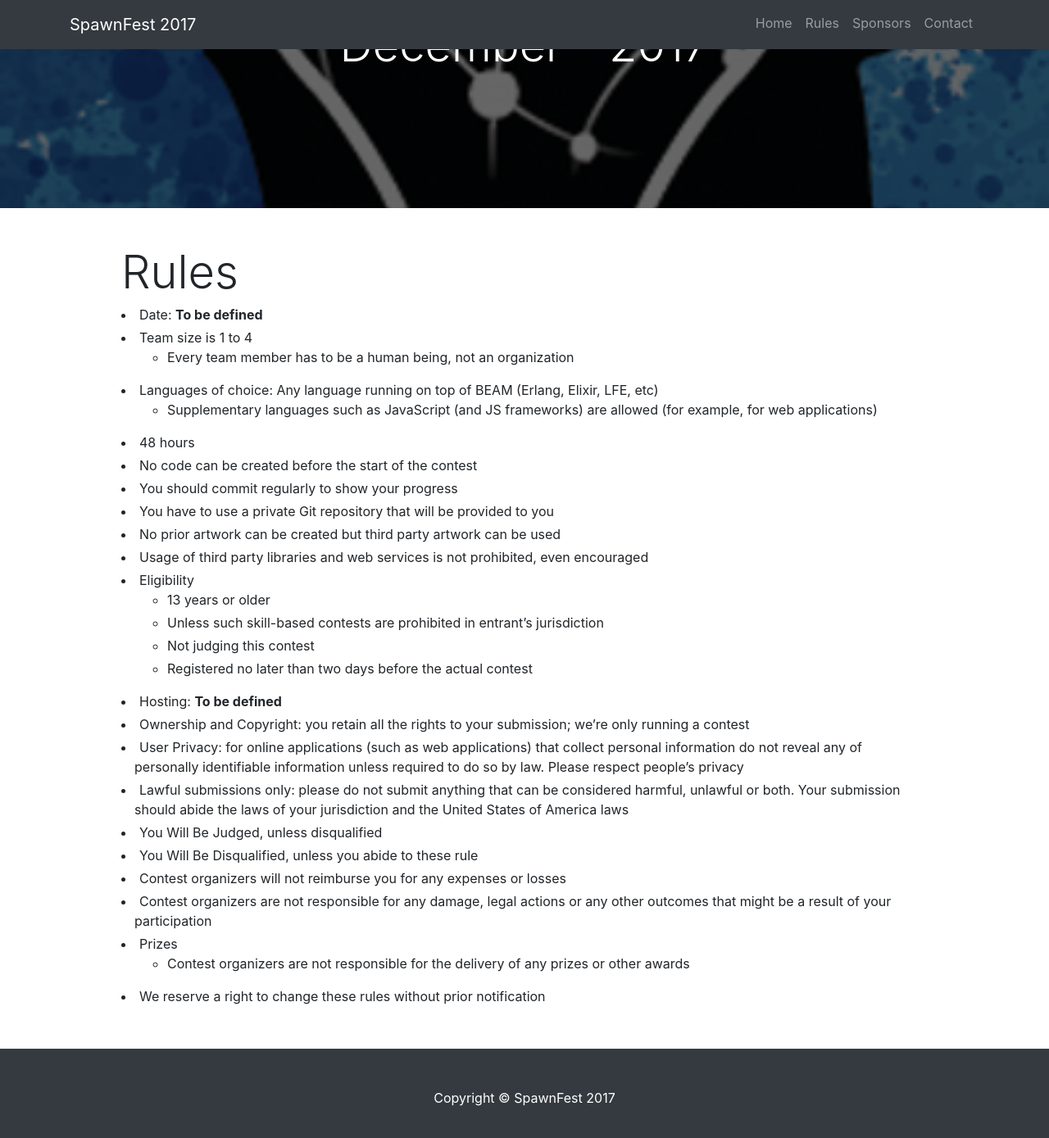
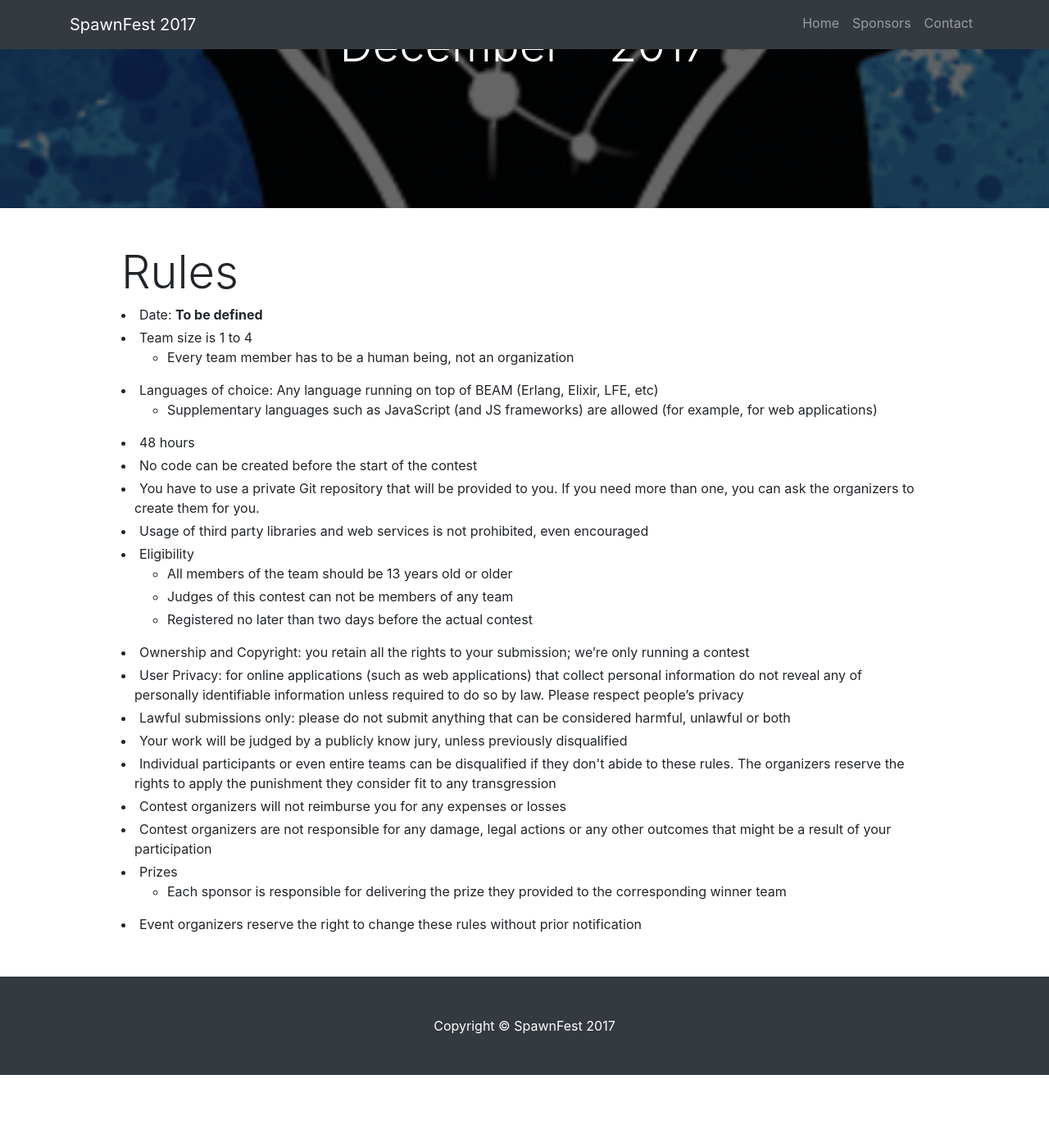
Before and after one commit to spawnfest/spawnfest.github.io, a Jekyll site: the page built from rules.html, in a window 1280 px wide and 1400 px high, scrolled down 296 px. Shown: the top 1389 px of the window at 82% size. Built offline with Jekyll 4.4.1, drawn with Linux system fonts in a browser that asks for light colours; after the commit the page ends 1608 px from its top, so only the background shows below that.

Commit message:
update rules. remove link to rules

```diff
--- a/_config.yml
+++ b/_config.yml
@@ -1,8 +1,8 @@
 nav:
   - name: Home
     url: /
-  - name: Rules
-    url: /rules/
+  # - name: Rules
+  #   url: /rules/
   - name: Sponsors
     url: /#sponsors
   - name: Contact
@@ -19,31 +19,30 @@
               are allowed (for example, for web applications)
   - text: 48 hours
   - text: No code can be created before the start of the contest
-  - text: You should commit regularly to show your progress
-  - text: You have to use a private Git repository that will be provided to you
-  - text: No prior artwork can be created but third party artwork can be used
+  - text: You have to use a private Git repository that will be provided to you.
+          If you need more than one, you can ask the organizers to create them for you.
   - text: Usage of third party libraries and web services is not prohibited, even encouraged
   - text: Eligibility
     details:
-      - text: 13 years or older
-      - text: Unless such skill-based contests are prohibited in entrant&#8217;s jurisdiction
-      - text: Not judging this contest
+      - text: All members of the team should be 13 years old or older
+      - text: Judges of this contest can not be members of any team
       - text: Registered no later than two days before the actual contest
-  - text: "Hosting: <strong>To be defined</strong>"
   - text: "Ownership and Copyright: you retain all the rights to your submission;
            we&#8217;re only running a contest"
   - text: "User Privacy: for online applications (such as web applications) that collect personal
           information do not reveal any of personally identifiable information unless required to
           do so by law. Please respect people&#8217;s privacy"
   - text: "Lawful submissions only: please do not submit anything that can be considered harmful,
-          unlawful or both. Your submission should abide the laws of your jurisdiction and the
-          United States of America laws"
-  - text: You Will Be Judged, unless disqualified
-  - text: You Will Be Disqualified, unless you abide to these rule
+          unlawful or both"
+  - text: Your work will be judged by a publicly know jury, unless previously disqualified
+  - text: Individual participants or even entire teams can be disqualified if they don't abide to
+          these rules. The organizers reserve the rights to apply the punishment they consider fit
+          to any transgression
   - text: Contest organizers will not reimburse you for any expenses or losses
   - text: Contest organizers are not responsible for any damage, legal actions or any other
           outcomes that might be a result of your participation
   - text: Prizes
     details:
-      - text: Contest organizers are not responsible for the delivery of any prizes or other awards
-  - text: We reserve a right to change these rules without prior notification
+      - text: Each sponsor is responsible for delivering the prize they provided
+              to the corresponding winner team
+  - text: Event organizers reserve the right to change these rules without prior notification
```
Also changed, not shown: README.md (added).
